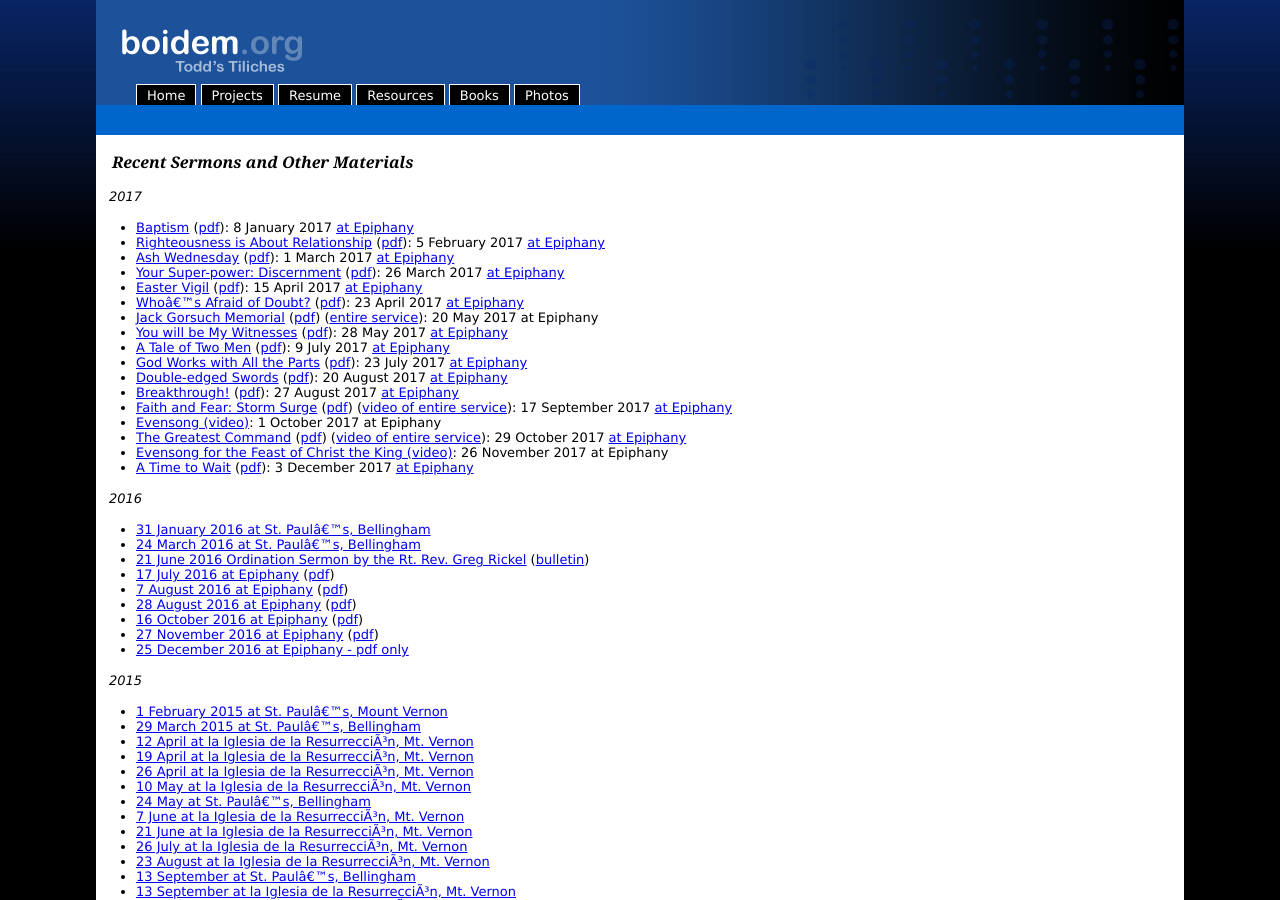
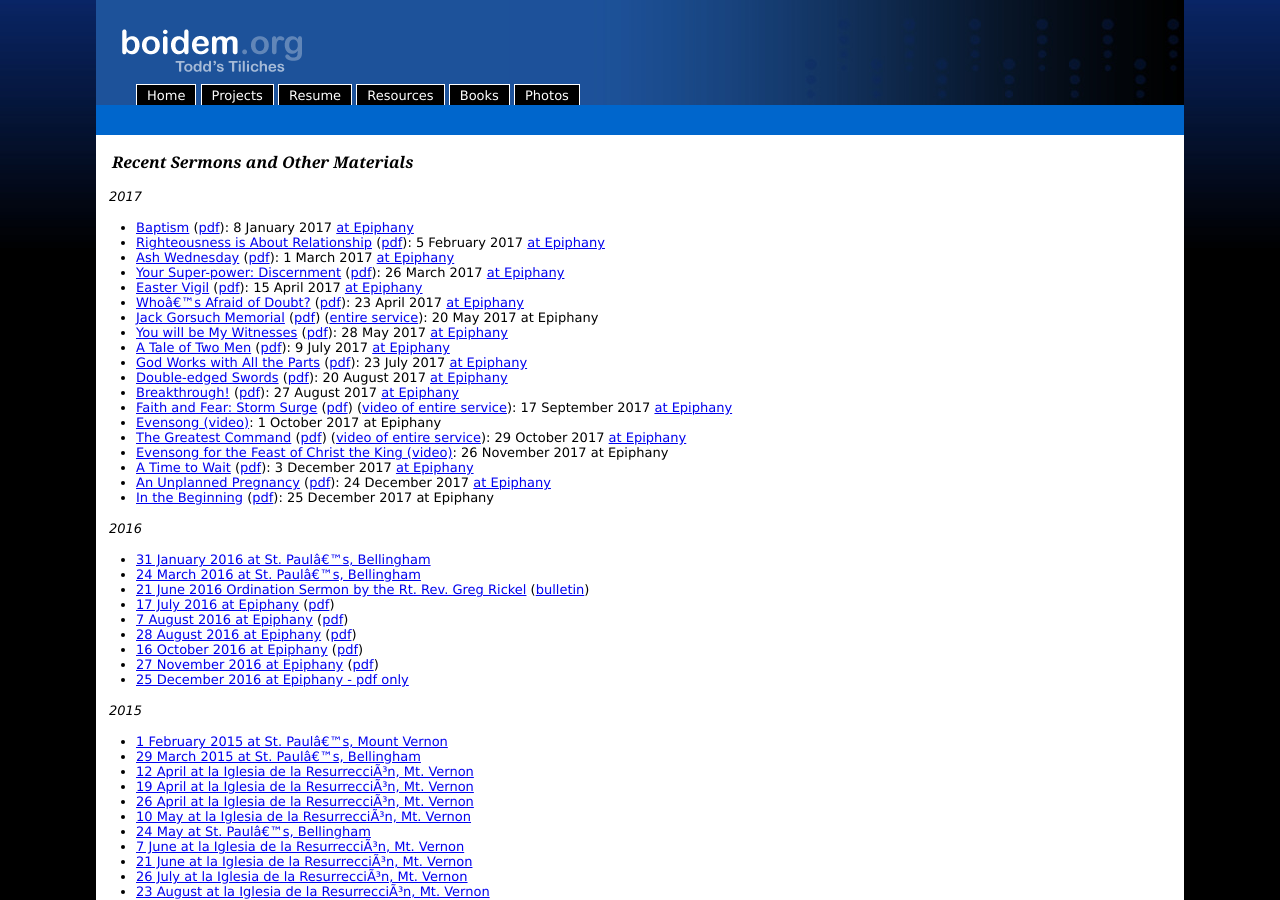
Before and after one commit to toddfoster/toddfoster.github.com, a Jekyll site: the page built from projects.md, in a window 1280 px wide and 900 px high. Built offline with Jekyll 4.4.1, drawn with Linux system fonts in a browser that asks for light colours.

Commit message:
Christmas sermons

```diff
--- a/projects.md
+++ b/projects.md
@@ -24,6 +24,8 @@ Recent Sermons and Other Materials
 * [The Greatest Command](http://cdn.boidem.org/2017/Epiphany20171029.mp3) ([pdf](http://cdn.boidem.org/2017/Proper-25A-20171029.pdf)) ([video of entire service](http://cdn.boidem.org/2017/Epiphany20171029.mp4)): 29 October 2017 [at Epiphany](http://www.epiphanyseattle.org/the-greatest-command/)
 * [Evensong for the Feast of Christ the King (video)](http://cdn.boidem.org/2017/Evensong20171126.mp4): 26 November 2017 at Epiphany
 * [A Time to Wait](http://cdn.boidem.org/2017/Epiphany20171203.mp3) ([pdf](http://cdn.boidem.org/2017/Advent-1B-20171203.pdf)): 3 December 2017 [at Epiphany](http://www.epiphanyseattle.org/a-time-to-wait/)
+* [An Unplanned Pregnancy](http://cdn.boidem.org/2017/Epiphany20171224.mp3) ([pdf](http://cdn.boidem.org/2017/Advent-4B-20171224.pdf)): 24 December 2017 [at Epiphany](http://www.epiphanyseattle.org/an-unplanned-pregnancy/)
+* [In the Beginning](http://cdn.boidem.org/2017/Epiphany20171225.mp3) ([pdf](http://cdn.boidem.org/2017/ChristmasIII-20171225.pdf)): 25 December 2017 at Epiphany
 
 
 *2016*
```
